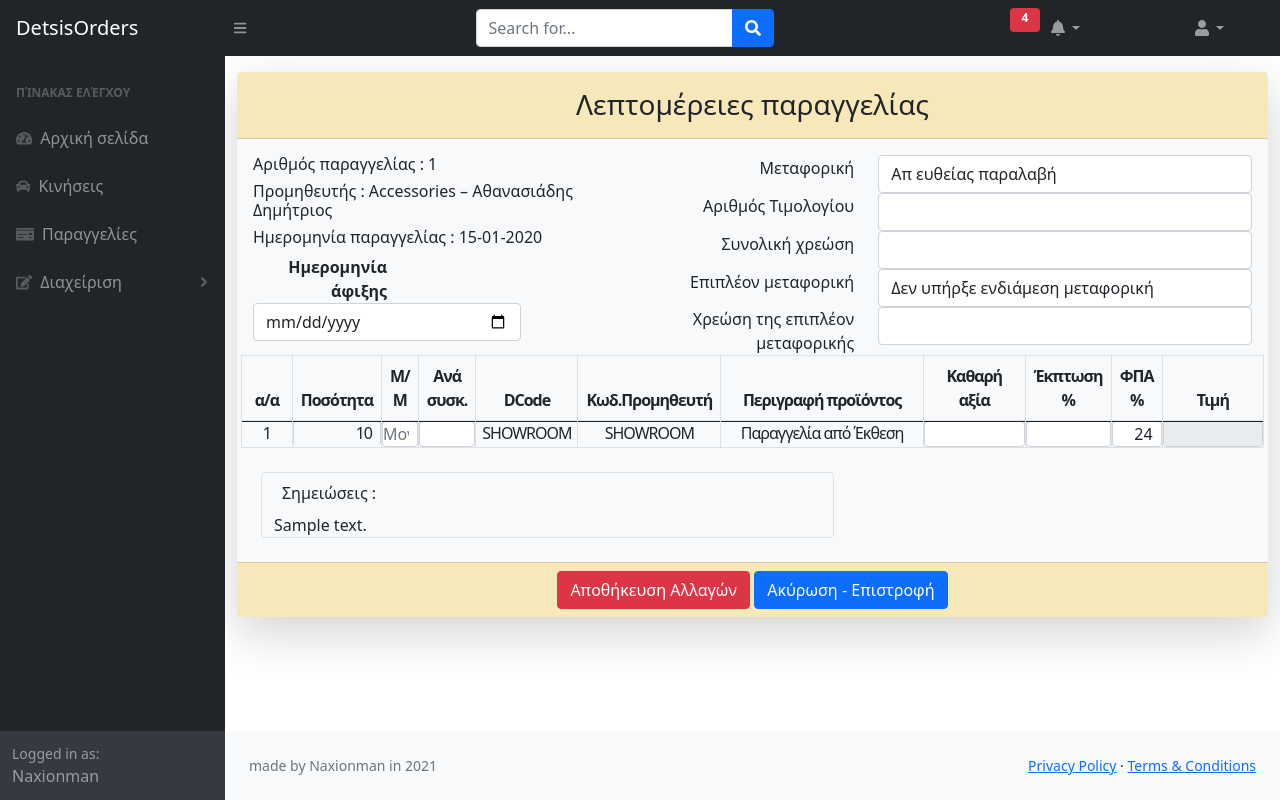
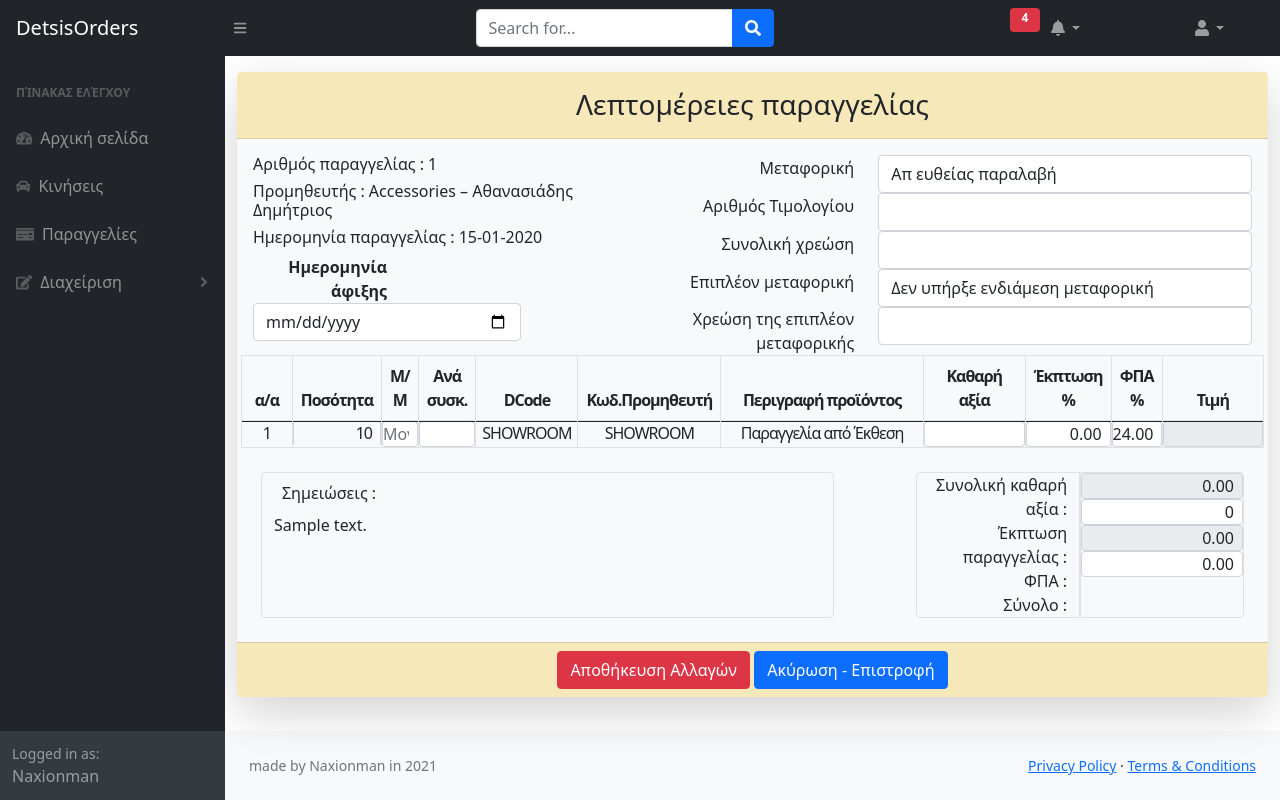
Before and after one commit to Naxionman/detsis-orders, a Laravel app: page /edit_order/1 in a window 1280 px wide. Run offline with Laravel 8, Linux system fonts and the light colour scheme; data comes from the database, SQL or seed files in the repository; tables that the repository leaves empty hold one stand-in row (values such as "Sample post"); some libraries are stand-ins or nearby versions.

Commit message:
working on prices, tax rates and discounts (javascript)

```diff
--- a/public/js/scripts.js
+++ b/public/js/scripts.js
@@ -29,3 +29,76 @@
 $('tr[data-href]').on("click", function() {
     document.location = $(this).data('href');
 });
+
+
+jQuery(function() {
+    //determining the count of details
+    var count = $('#count').val();
+    console.log("count = "+ count);
+    run();
+    for (let i = 1; i < count+1; i++) {
+        $('#net_value'+i).on('keyup', function() {
+            updatePrice(i);
+        });
+
+        $('#tax_rate'+i).on('keyup', function() {
+            updatePrice(i);
+        });
+
+        $('#product_discount'+i).on('keyup', function() {
+            updatePrice(i);
+        });
+
+        $('#net_value'+i).on('focusout', function() {
+            this.value = parseFloat(this.value).toFixed(2);
+        });
+
+        $('#tax_rate'+i).on('focusout', function() {
+            this.value = parseFloat(this.value).toFixed(2);
+        });
+
+        $('#product_discount'+i).on('focusout', function() {
+            this.value = parseFloat(this.value).toFixed(2);
+        });
+
+        //updateOrderSums(count);
+    }
+
+    function updatePrice(x){
+        var discounted_price = $('#net_value'+x).val() - ($('#net_value'+x).val() * $('#product_discount'+x).val()/100);
+        var price_raw = discounted_price * $('#tax_rate'+x).val()/100 + discounted_price;
+
+        // rounding the price
+        var price = Math.round(price_raw*100)/100;
+        var final_price = parseFloat(price).toFixed(2);
+        $('#price'+x).val(final_price);
+
+    }
+
+});
+
+function run(){
+    var count = $('#count').val();
+    console.log("run run...");
+    var order_net_value = 0;
+    var total_tax = 0;
+    var order_price = 0;
+
+    for (let i = 0; i < 10; i++) {
+        if($('#net_value'+i).val() != null){
+            order_net_value += Number($('#net_value'+i).val()) ;
+            total_tax = $('#net_value'+i).val() * $('#tax_rate'+i).val()/100 + total_tax;
+            order_price = order_net_value + total_tax;
+        }
+    }
+
+    net_value_formatted = parseFloat(order_net_value).toFixed(2);
+    $('#orderNetValue').val(net_value_formatted);
+    tax_formatted = parseFloat(total_tax).toFixed(2);
+    $('#tax').val(tax_formatted);
+    order_price_formatted = parseFloat(order_price).toFixed(2);
+    $('#orderPrice').val(order_price_formatted);
+    setTimeout(function() { run(); }, 1500);
+
+    //$('#tax').val(total_tax);
+}
--- a/resources/views/orders/edit_order.blade.php
+++ b/resources/views/orders/edit_order.blade.php
@@ -107,28 +107,8 @@
                                     $count +=1;
                                 @endphp
 
-                                <script type="text/javascript" src="http://code.jquery.com/jquery-2.1.4.min.js">
-                                    $(document).ready(function(){
-                                            updatePrice();
-                                            $('#net_value1').change(function(){
-                                                updatePrice();
-                                            });
-                                            $('#tax_rate1').change(function(){
-                                                updatePrice();
-                                            });
-                                            $('#product_discount1').change(function(){
-                                                updatePrice();
-                                            });
-                                        });
 
-                                        function updatePrice()
-                                        {
-                                            var discount_price = $("#net_value1").val() - ($("#net_value1").val() * $("#product_dicount1").val());
-                                            var price = discount_price + ($("#tax_rate1").val() * discount_price);
-                                            $("#price1").val(price);
-                                        }
-                                </script>
-                                <input type="hidden" name="count" value="{{$count}}">
+                                <input type="hidden" name="count" id="count" value="{{$count}}">
                                 <input type="hidden" name="order_id" value="{{$detail->order_id}}">
                                 <tr>
                                     <tr>
@@ -145,16 +125,16 @@
                                         <td style="width: 10%" class="p-0">{{ $detail->product->product_code }}</td>
                                         <td style="width: 20%" class="p-0">{{ $detail->product->product_name }}</td>
                                         <td style="width: 10%" class="p-0">
-                                            <input type="number" step="0.01"  class="form-control p-0 pe-2 text-end" name="net_value{{$count}}" id="net_value{{$count}}" required>
+                                            <input type="number" step="0.01"  class="form-control p-0 pe-2 text-end" name="net_value{{$count}}" id="net_value{{$count}}" min="0" required>
                                         </td>
                                         <td style="width: 5%" class="p-0">
-                                            <input type="number" step="0.01"  class="form-control p-0 pe-2 text-end" name="product_discount{{$count}}" id="product_discount{{$count}}">
+                                            <input type="number" step="0.01"  class="form-control p-0 pe-2 text-end" name="product_discount{{$count}}" value="0.00"min="0" max="100" id="product_discount{{$count}}">
                                         </td>
                                         <td style="width: 5%" class="p-0">
-                                            <input type="number" step="0.01" class="form-control p-0 pe-2 text-end" name="tax_rate{{$count}}" value="24" id="tax_rate{{$count}}">
+                                            <input type="number" step="0.01" class="form-control p-0 pe-2 text-end" name="tax_rate{{$count}}" value="24.00" min="0" max="100" id="tax_rate{{$count}}">
                                         </td>
                                         <td style="width: 10%" class="p-0">
-                                            <input type="number" step="0.01" class="form-control p-0 pe-2 text-end" readonly="readonly" name="price{{$count}}" id="price{{$count}}" required>
+                                            <input type="number" step="0.01" class="form-control p-0 pe-2 text-end" readonly="readonly" name="price{{$count}}" min="0" id="price{{$count}}" required>
                                         </td>
                                     </tr>
                                 </tr>
@@ -168,6 +148,35 @@
                             <span>{{ $order->notes}}</span>
                         </div>
                         <div class="col-1"></div>
+                        <div class="col-2 border rounded-start">
+                            <div class="row">
+                                <div class="text-end">Συνολική καθαρή αξία :</div>
+                            </div>
+                            <div class="row">
+                                <div class="text-end">Έκπτωση παραγγελίας :</div>
+                            </div>
+                            <div class="row">
+                                <div class="text-end">ΦΠΑ :</div>
+                            </div>
+                            <div class="row">
+                                <div class="text-end">Σύνολο :</div>
+                            </div>
+                        </div>
+                        <div class="col-2 border rounded-end">
+                            <div class="row">
+                                <input type="number" step="0.01" readonly="readonly" class="form-control p-0 pe-2 text-end" min="0" id="orderNetValue">
+                            </div>
+                            <div class="row">
+                                <input type="number" step="0.01" class="form-control p-0 pe-2 text-end" name="order_discount" min="0" id="orderDiscount" value="{{ $order->order_discount }}">
+                            </div>
+                            <div class="row">
+                                <input type="number" step="0.01" readonly="readonly" class="form-control p-0 pe-2 text-end" min="0" id="tax">
+                            </div>
+                            <div class="row">
+                                <input type="number" step="0.01" class="form-control p-0 pe-2 text-end" name="order_price" value="{{ $order->order_price}}" min="0" id="orderPrice">
+                            </div>
+
+                        </div>
                     </div>
                     @csrf
                 </form>
@@ -195,4 +204,13 @@
         </div>
     @endif
 </div>
+<script type="text/javascript">
+
+
+
+
+</script>
+
+
+
 @endsection
--- a/resources/views/template.blade.php
+++ b/resources/views/template.blade.php
@@ -120,7 +120,10 @@
                 </footer>
             </div>
         </div>
+        <!--
         <script src="http://ajax.googleapis.com/ajax/libs/jquery/1.7.1/jquery.min.js" type="text/javascript"></script>
+        -->
+        <script src="https://ajax.googleapis.com/ajax/libs/jquery/3.5.1/jquery.min.js"type="text/javascript"></script>
         <script src="https://cdn.jsdelivr.net/npm/bootstrap@5.1.3/dist/js/bootstrap.bundle.min.js" crossorigin="anonymous"></script>
 
         <script src="/js/scripts.js"></script>
```
